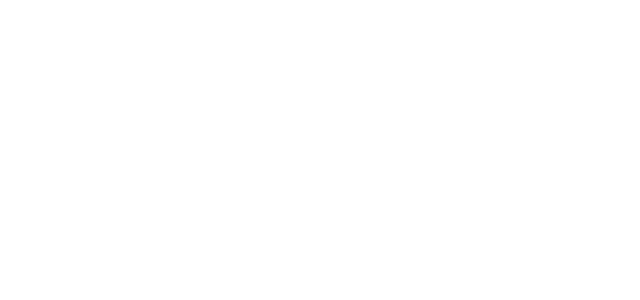
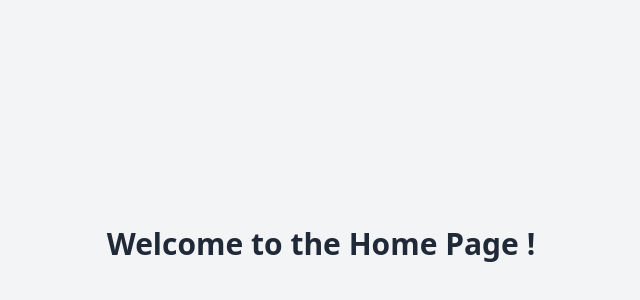
Before and after one commit to AGASALHA/pettrackweb, a React (Vite) app: page /petinfo in a window 1280 px wide. Before the commit this address had no page. Shown: the part 156-456 px from the top of the page, without its empty margins (319-959 px from the left). Built offline with nearby package versions, Linux system fonts and the light colour scheme.

Commit message:
:sparkles: feat: initial prop drilling

```diff
--- a/src/main.tsx
+++ b/src/main.tsx
@@ -16,7 +16,7 @@ createRoot(document.getElementById('root')!).render(
         <Route path='/' element={<Signin />} />
         <Route path='/signup' element={<Signup />} />
         <Route path="/home" element={<Home />} />
-        <Route path="/petinfo?petid=sdasdadsas-sdasdasd-dssads" element={<Home />} />
+        <Route path="/petinfo" element={<Home />} />
       </Routes>
     </BrowserRouter>
   </StrictMode>,
--- a/src/screens/Home.tsx
+++ b/src/screens/Home.tsx
@@ -1,8 +1,12 @@
+import { useLocation } from "react-router-dom";
 
 export function Home() {
+
+  const location = useLocation()
+  const { name } = location.state || {}  // Garantir que o state existe
   return (
     <div className="min-h-screen flex items-center justify-center bg-gray-100">
-      <h1 className="text-3xl font-bold text-gray-800">Welcome to the Home Page!</h1>
+      <h1 className="text-3xl font-bold text-gray-800">Welcome to the Home Page {name} !</h1>
     </div>
   )
 }
--- a/src/screens/Signin.tsx
+++ b/src/screens/Signin.tsx
@@ -29,7 +29,11 @@ export function Signin() {
       console.log(`response do then`, res)
 
       if (res.status === 200) {
-        navigate('/home')
+        navigate('/home', {
+          state: {
+            name: 'antonio'
+          }
+        })
       }
 
       if (res.status === 400) {
```
